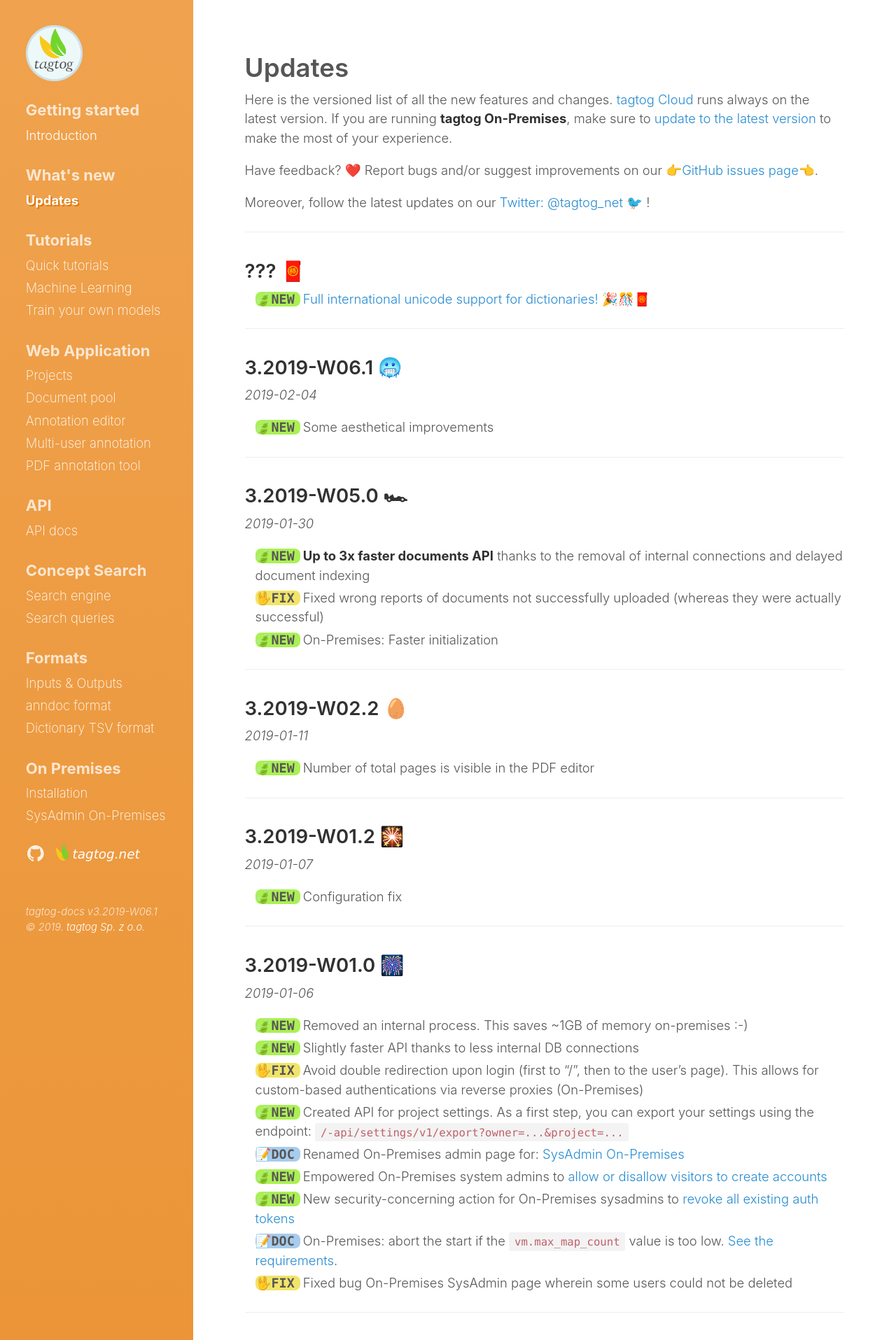
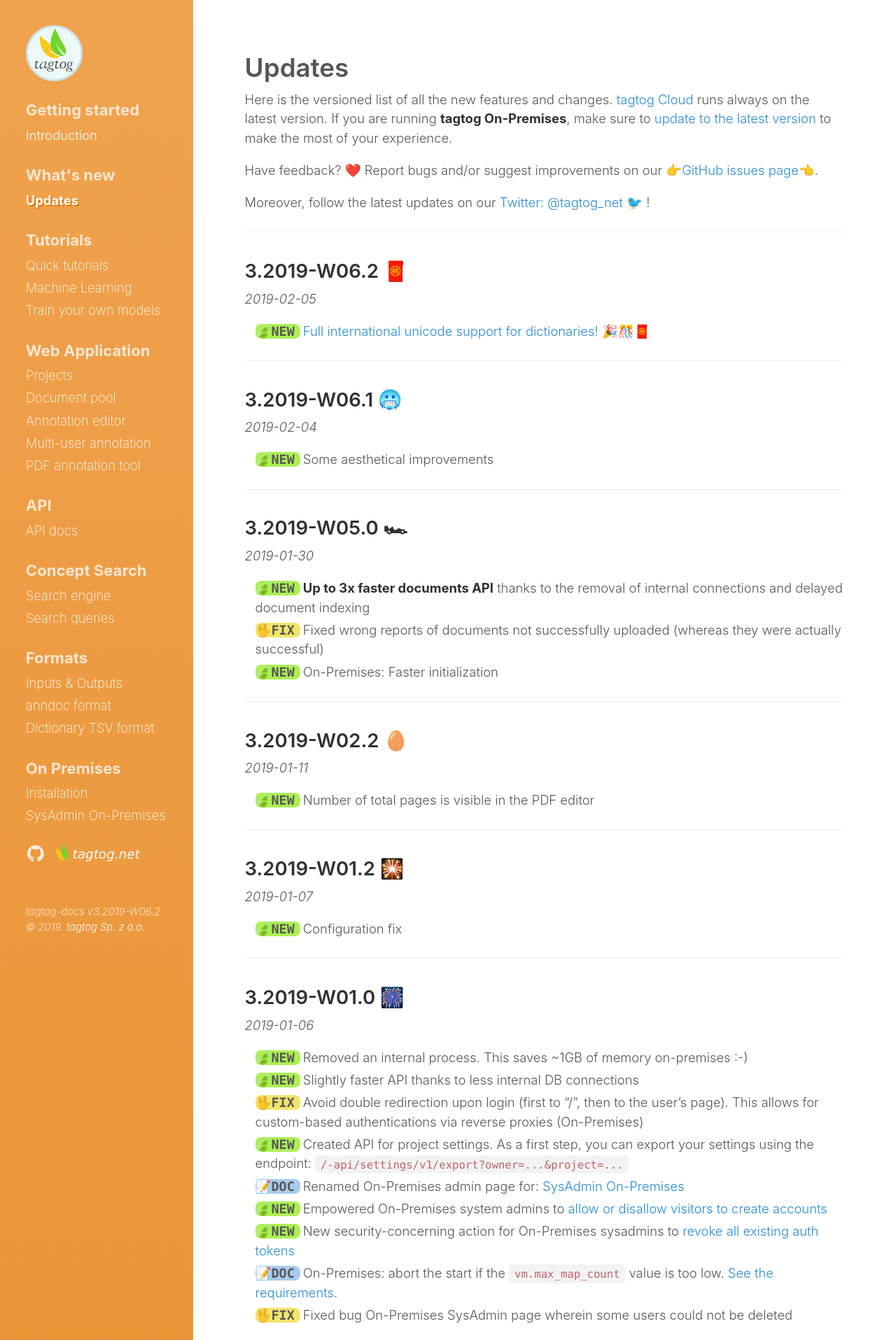
Before and after one commit to tagtogorg/tagtog-doc, a Jekyll site: the page built from updates.md, in a window 1280 px wide. Shown: the top 1915 px of the page at 70% size. Built offline with Jekyll 4.4.1, drawn with Linux system fonts in a browser that asks for light colours; nearby versions of some CDN libraries; emoji names are drawn with the system emoji font.

Commit message:
Bump version: 3.2019-W06.2 🧧

```diff
--- a/_config.yml
+++ b/_config.yml
@@ -63,7 +63,7 @@ plugins:
   - jemoji
 
 # Custom vars
-version: 3.2019-W06.1
+version: 3.2019-W06.2
 sidebar_home_link:  true
 search_page:   false
 # sidebar_blog_link:  '/blog'   # By default, your home page is your blog
--- a/updates.md
+++ b/updates.md
@@ -14,7 +14,8 @@ Moreover, follow the latest updates on our [Twitter: @tagtog_net 🐦](https://t
 
 ---
 
-## ??? 🧧
+## 3.2019-W06.2 🧧
+_2019-02-05_
 
 <ul class="updates">
   <li class="new"><span markdown="1">[Full international unicode support for dictionaries! 🎉🎊🧧](https://twitter.com/tagtog_net/status/1092877445009756160)</span></li>
```
Also changed, not shown: 1 other file.
